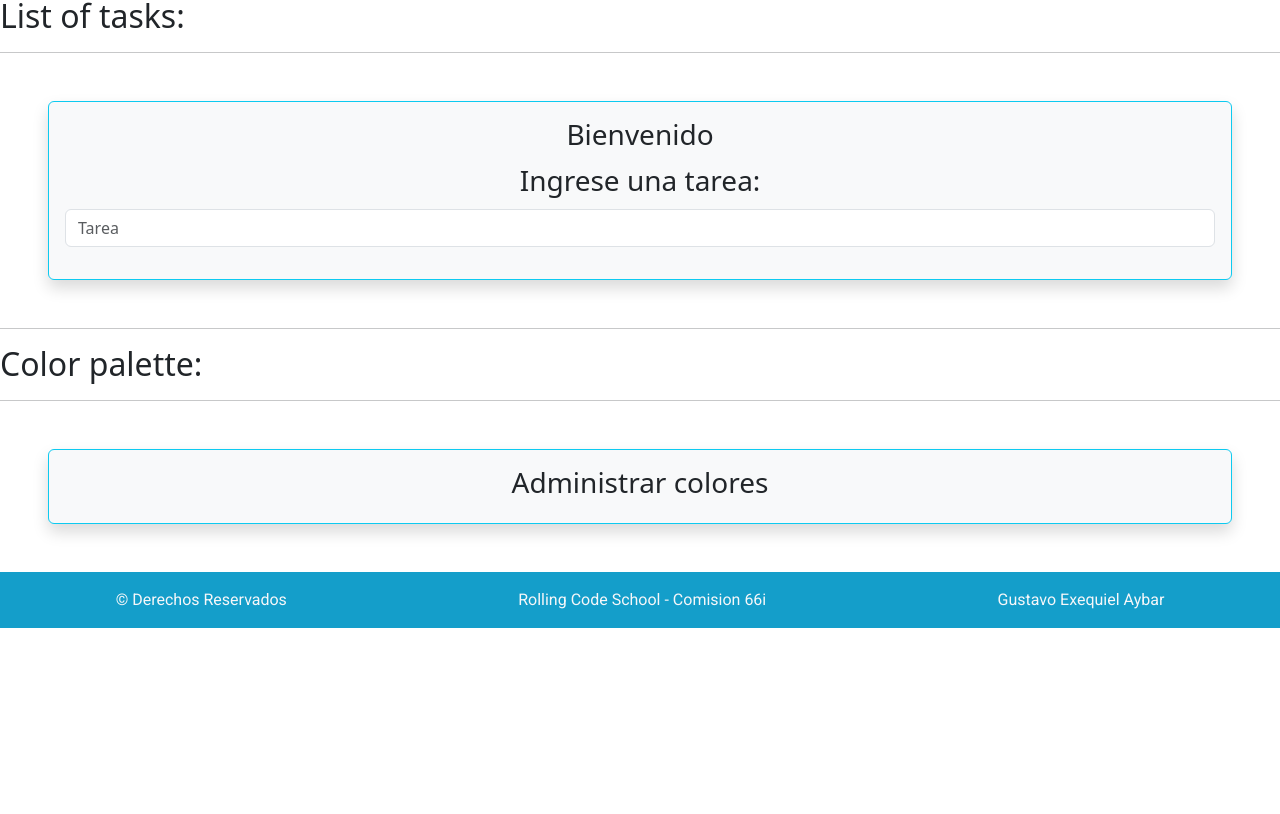
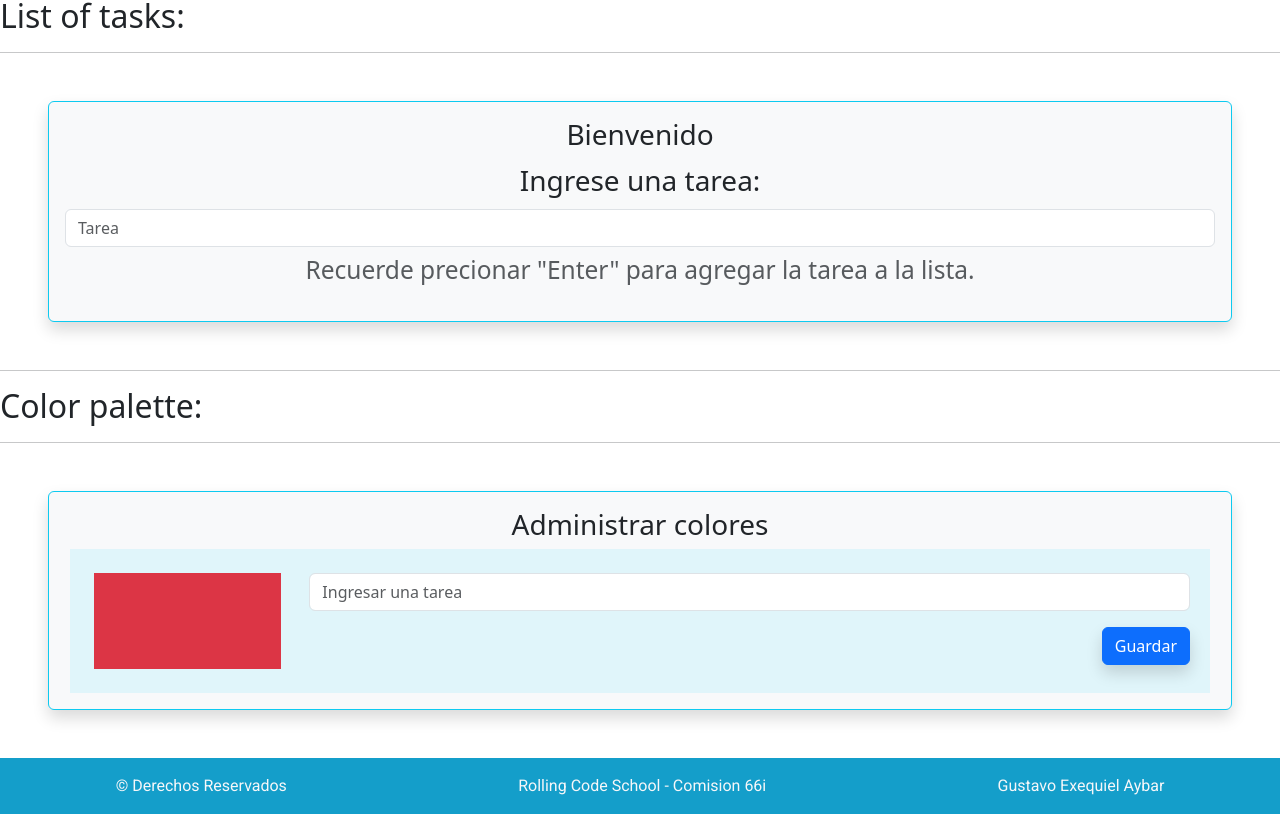
Before and after one commit to GustavoEAybar/Practico_01_ReactRCS, a React (Vite) app: page / in a window 1280 px wide. Shown: the part 299-1113 px from the top of the page. Before the commit the page ends 927 px from the top, so only its background shows below. Built offline with nearby package versions, Linux system fonts and the light colour scheme.

Commit message:
complete item 6

```diff
--- a/src/App.jsx
+++ b/src/App.jsx
@@ -4,7 +4,7 @@ import Header from './components/layout/Header/Header';
 import HelloWorld from './components/HelloWorld/HelloWorld';
 import Footer from './components/layout/Footer/Footer';
 import ListOfTasks from './components/ListOfTasks/ListOfTasks';
-import ColorPalete from './components/ColorPalete/ColorPalete';
+import ColorPalete from './components/ColorPalette/ColorPalette';
 
 function App() {
   return (
--- a/src/components/ColorPalete/FormColor.jsx
+++ /dev/null
@@ -1,9 +0,0 @@
-const FormColor = () => {
-    return (
-        <div>
-
-        </div>
-    );
-};
-
-export default FormColor;
--- /dev/null
+++ b/src/components/ColorPalette/FormColor.jsx
@@ -0,0 +1,71 @@
+import { useEffect, useState } from "react";
+import { Button, Form } from "react-bootstrap";
+import Palette from "./Palette";
+
+const FormColor = () => {
+  let colorFromLocalStorage =
+    JSON.parse(localStorage.getItem("colorlist")) || [];
+
+  const [color, setColor] = useState("");
+  const [colors, setColors] = useState(colorFromLocalStorage);
+
+  const handlesubmit = (e) => {
+    e.preventDefault();
+    setColors([...colors, color]);
+    setColor("");
+  };
+
+  const deleteColor = (colorName) => {
+    let filterArray = colors.filter((color) => color !== colorName);
+    setColors(filterArray);
+  };
+
+  useEffect(() => {
+    localStorage.setItem("colorlist", JSON.stringify(colors));
+  }, [colors]);
+
+  return (
+    <>
+      <section className="container">
+        <article className="bg-info bg-success p-2 bg-opacity-10 row d-flex flex-row">
+          <div className="p-5 m-3 bg-danger col-2"></div>
+          <div className="col">
+            <Form onSubmit={handlesubmit}>
+              <Form.Group className="my-3 text-end">
+                <Form.Control
+                  className="mb-3"
+                  type="text"
+                  placeholder="Ingresar una tarea"
+                  onChange={(e) => setColor(e.target.value)}
+                  value={color}
+                />
+                <Button
+                  className="shadow rounded"
+                  variant="primary"
+                  type="submit"
+                >
+                  Guardar
+                </Button>
+              </Form.Group>
+            </Form>
+          </div>
+        </article>
+      </section>
+      <section className="container">
+        <article className="row">
+          <div className="d-flex flex-wrap">
+            {colors.map((color, index) => (
+              <Palette
+                color={color}
+                key={index}
+                deleteColor={deleteColor}
+              ></Palette>
+            ))}
+          </div>
+        </article>
+      </section>
+    </>
+  );
+};
+
+export default FormColor;
--- /dev/null
+++ b/src/components/ColorPalette/Palette.jsx
@@ -0,0 +1,25 @@
+import { Button, Card } from "react-bootstrap";
+
+const Palette = ({ color, deleteColor }) => {
+  return (
+    <div className="col-4">
+      <Card className="text-center m-3">
+        <Card.Header>{color}</Card.Header>
+        <Card.Body className="bg-info bg-success p-2 bg-opacity-10">
+          <div className="bg-danger p-5"></div>
+        </Card.Body>
+        <Card.Footer className="text-muted">
+          <Button
+            className="btn btn-danger shadow"
+            variant="primary"
+            onClick={() => deleteColor(color)}
+          >
+            Eliminar
+          </Button>
+        </Card.Footer>
+      </Card>
+    </div>
+  );
+};
+
+export default Palette;
--- a/src/components/ListOfTasks/FormTask.jsx
+++ b/src/components/ListOfTasks/FormTask.jsx
@@ -30,9 +30,9 @@ const FormTask = () => {
           <Form.Label>Ingrese una tarea:</Form.Label>
           <Form.Control type="text" placeholder="Tarea" onChange={(e)=>setTask(e.target.value)}
           value={task}/>
-          {/* <Form.Text className="text-muted">
-            We'll never share your email with anyone else.
-          </Form.Text> */}
+          <Form.Text className="text-muted">
+            Recuerde precionar "Enter" para agregar la tarea a la lista.
+          </Form.Text>
         </Form.Group>
         <Button className='d-none' variant="primary" type="submit">
           Agregar
```
Also changed, not shown: src/components/ColorPalete/Colors.jsx (deleted, +0 -9 lines), src/components/ColorPalete/Palete.jsx (deleted, +0 -9 lines), src/components/ColorPalette/ColorPalette.jsx (renamed from src/components/ColorPalete/ColorPalete.jsx).
